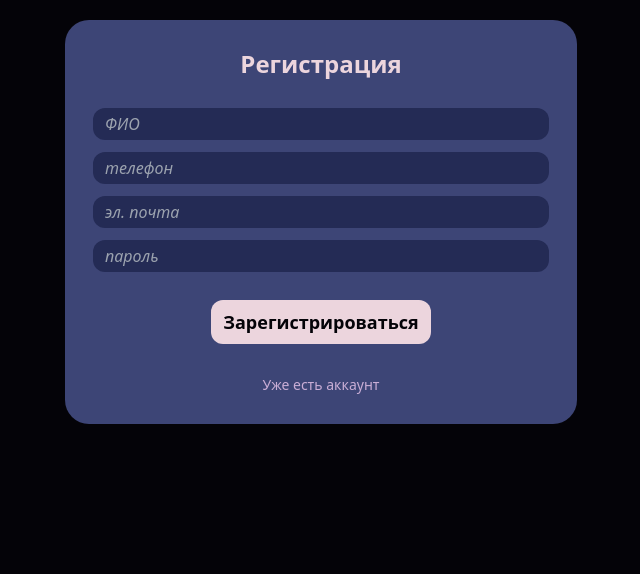
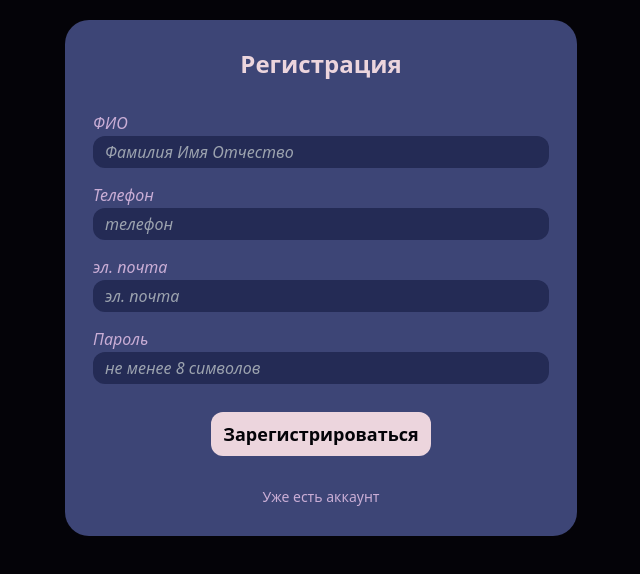
Before and after one commit to HoundWhite/astro-circle-f, a React (Create React App) app: page /registre in a window 1280 px wide. Shown: the top 574 px of the page, without its empty margins (319-959 px from the left). Built offline with nearby package versions, Linux system fonts and the light colour scheme.

Commit message:
Поля и аккаунт

```diff
--- a/src/Page/AccountPage.jsx
+++ b/src/Page/AccountPage.jsx
@@ -98,7 +98,7 @@ const AccountPage = () => {
 
                     <div className='flex flex-col lg:flex-row gap-8'>
                         {/* Информация о пользователе */}
-                        <div className='bg-celestial-500 p-8 rounded-3xl w-1/3'>
+                        <div className='bg-celestial-500 p-8 rounded-3xl lg:w-1/3 w-full'>
                             <h2 className='text-2xl font-semibold text-celestial-100 mb-6'>
                                 Информация о пользователе
                             </h2>
@@ -124,7 +124,7 @@ const AccountPage = () => {
                         </div>
 
                         {/* Корзина */}
-                        <div className='bg-celestial-500 p-8 rounded-3xl w-2/3'>
+                        <div className='bg-celestial-500 p-8 rounded-3xl lg:w-2/3 w-full'>
                             <h2 className='text-2xl font-semibold text-celestial-100 mb-6'>
                                 Корзина
                             </h2>
--- a/src/Page/AstrologyPage.jsx
+++ b/src/Page/AstrologyPage.jsx
@@ -8,7 +8,7 @@ const AstrologyPage = () => {
         <Header />
         {/* Страница астрологии */}
         <section className='my-10 max-w-[1920px] mx-auto'>
-            <div className='bg-celestial-500 px-11 py-8 flex flex-col gap-7'>
+            <div className='bg-celestial-500 lg:px-11 px-5 py-8 flex flex-col gap-7'>
                 {/* Заголовок */}
             <h3 className='2xl:text-6xl md:text-2xl text-5xl font-bold text-center text-celestial-100'>Астрология</h3>
 
@@ -25,7 +25,7 @@ const AstrologyPage = () => {
           {/* история */}
           <div >
             <img src='./media/astro_his.png' className='float-right 2xl:w-auto lg:w-[515px] lg:flex hidden m-5' alt='история_астрологии' loading='lazy' />
-            <div className='justify-center 2xl:text-lg md:text-sm text-sm text-celestial-100 text-justify'>
+            <div className='justify-center 2xl:text-lg indent-4 md:text-sm text-sm text-celestial-100 text-justify'>
               <h3 className='lg:text-2xl md:text-lg text-lg text-center font-bold md:text-left mb-4'>История использования астрологии</h3>
               <p>Астрология имеет древние корни и на протяжении тысячелетий играла важную роль в жизни человека. Её использование в прошлом выходило далеко за пределы личных гороскопов и было тесно связано с наукой, религией, политикой и медициной. В древнем Вавилоне, где астрология как система впервые оформилась, наблюдение за движением небесных тел имело в первую очередь прикладной характер: звёзды и планеты рассматривались как знамения, по которым можно было предсказывать судьбы правителей, исходы войн, природные катаклизмы и урожаи. Тогда гороскоп составлялся не для личности, а для страны, города или царя — именно он считался главным носителем судьбы народа.
               </p>
--- a/src/Page/LoginPage.jsx
+++ b/src/Page/LoginPage.jsx
@@ -111,6 +111,7 @@ const LoginPage = () => {
                         <input
                             type="email"
                             id="email"
+                            name='email'
                             value={email}
                             onChange={(e) => {
                                 setEmail(e.target.value)
@@ -124,7 +125,8 @@ const LoginPage = () => {
 
                     <div>
                         <label htmlFor="password" className='text-celestial-200 2xl:text-lg md:text-base text-lg italic'>Пароль</label>
-                        <PasswordInput
+                        <input
+                        type='password'
                             id="password"
                             name="password"
                             value={password}
@@ -133,8 +135,6 @@ const LoginPage = () => {
                                 setError({ ...error, password: null })
                             }}
                             placeholder="не менее 8 символов"
-                            showPassword={showPassword}
-                            setShowPassword={setShowPassword}
                         />
                         {error.password && <div className="error-message">{error.password}</div>}
                     </div>
--- a/src/Page/NumerologyPage.jsx
+++ b/src/Page/NumerologyPage.jsx
@@ -8,7 +8,7 @@ const NumerologyPage = () => {
         <Header />
         {/* Страница нумерологии */}
         <section className='my-10 max-w-[1920px] mx-auto'>
-            <div className='bg-celestial-500 px-11 py-8 flex flex-col gap-7'>
+            <div className='bg-celestial-500 lg:px-11 px-5 py-8 flex flex-col gap-7'>
                 {/* Заголовок */}
             <h3 className='2xl:text-6xl md:text-2xl text-5xl font-bold text-center text-celestial-100'>Нумерология</h3>
 
@@ -24,7 +24,7 @@ const NumerologyPage = () => {
           {/* история */}
           <div >
             <img src='./media/num_his.png' className='float-right 2xl:w-auto lg:w-[515px] lg:flex hidden m-5' alt='история_нумерологии' loading='lazy' />
-            <div className='justify-center 2xl:text-lg md:text-sm text-sm text-celestial-100 text-justify'>
+            <div className='justify-center 2xl:text-lg indent-4 md:text-sm text-sm text-celestial-100 text-justify'>
                 <h3 className='lg:text-2xl md:text-lg text-lg text-center font-bold md:text-left mb-4'>История использования нумерологии</h3>
                 <p>Нумерология с древности использовалась как мистический инструмент для понимания мира и человеческой судьбы. В таких культурах, как египетская и вавилонская, числам придавали священное значение, считая, что они несут в себе божественную суть. Жрецы использовали числа в религиозных обрядах, а также в гадательных практиках, пытаясь через них предсказывать будущее или понять волю богов. Вавилоняне, например, связывали числа с астрологическими знаниями, стремясь уловить закономерности между движением небесных тел и земными событиями.</p>
                 <p>В Древней Индии нумерология развивалась как часть ведической традиции, где каждому числу соответствовала определённая планета. Здесь числа использовались для выбора благоприятных дат, определения характера человека и выявления его кармических задач. Аналогично и в Китае, и в других восточных культурах числа рассматривались как носители энергетических вибраций, влияющих на жизнь человека.</p>
--- a/src/Page/RegPage.jsx
+++ b/src/Page/RegPage.jsx
@@ -147,10 +147,11 @@ if (!contentType || !contentType.includes('application/json')) {
                     )}
                     <div className='space-y-3 w-full text-lg'>
                         <div>
+                        <label htmlFor="email" className='text-celestial-200 2xl:text-lg md:text-base text-lg italic'>ФИО</label>
                             <input
                                 type='text'
                                 name='name'
-                                placeholder='ФИО'
+                                placeholder='Фамилия Имя Отчество'
                                 value={forma.name}
                                 onChange={handleInputChange}
                                 required
@@ -160,6 +161,7 @@ if (!contentType || !contentType.includes('application/json')) {
                             {errors.name && <div className="text-red-500 text-sm">{errors.name}</div>}
                         </div>
                         <div>
+                        <label htmlFor="email" className='text-celestial-200 2xl:text-lg md:text-base text-lg italic'>Телефон</label>
                             <input
                                 type='tel'
                                 name='telephon'
@@ -173,6 +175,7 @@ if (!contentType || !contentType.includes('application/json')) {
                             {errors.telephon && <div className="text-red-500 text-sm">{errors.telephon}</div>}
                         </div>
                         <div>
+                        <label htmlFor="email" className='text-celestial-200 2xl:text-lg md:text-base text-lg italic'>эл. почта</label>
                             <input
                                 type='email'
                                 name='email'
@@ -186,10 +189,11 @@ if (!contentType || !contentType.includes('application/json')) {
                             {errors.email && <div className="text-red-500 text-sm">{errors.email}</div>}
                         </div>
                         <div>
+                        <label htmlFor="email" className='text-celestial-200 2xl:text-lg md:text-base text-lg italic'>Пароль</label>
                             <input
                                 type='password'
                                 name='password'
-                                placeholder='пароль'
+                                placeholder='не менее 8 символов'
                                 value={forma.password}
                                 onChange={handleInputChange}
                                 required
```
